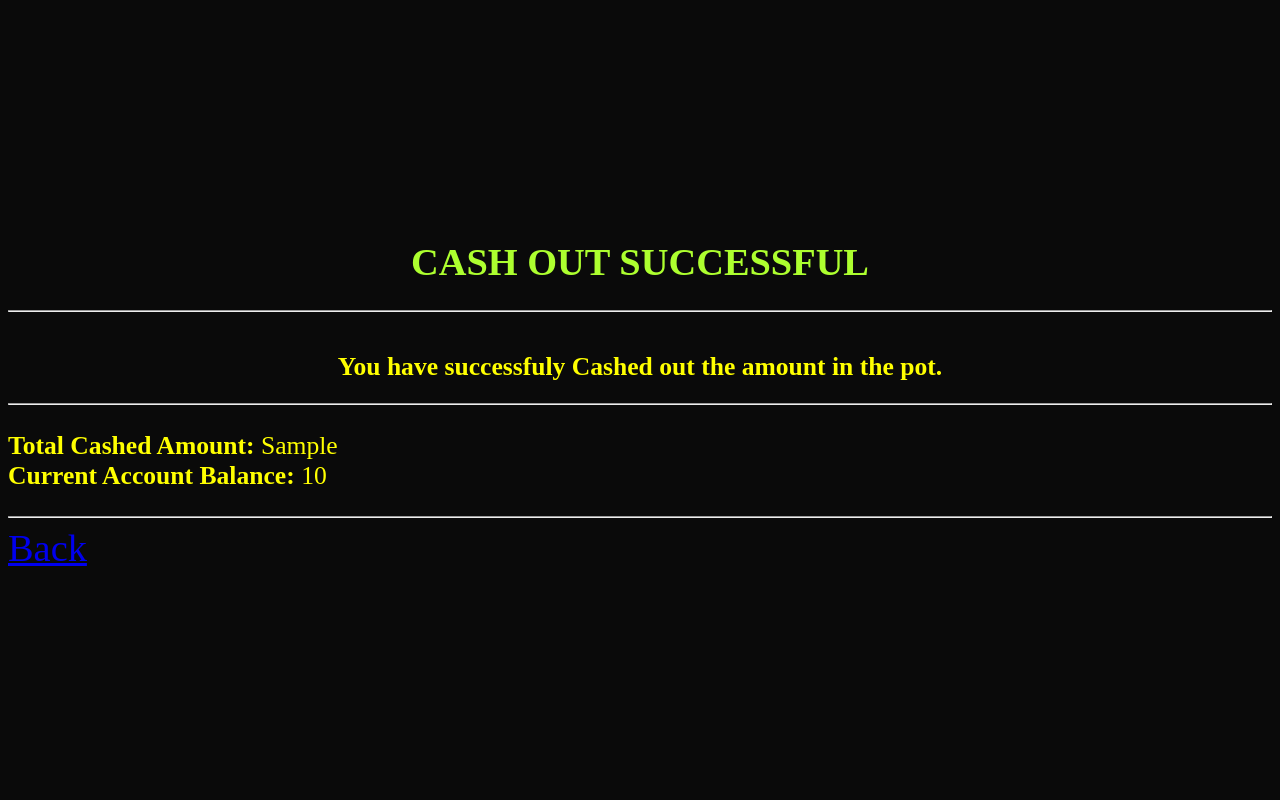
After one commit to side-character0x/spooky-arcade, a Flask app: template templates/cashout.html in a window 1280 px wide. The commit adds this page. Run offline with Flask 3, Linux system fonts and the light colour scheme; the template is opened without the code that fills it: most values are stand-ins (such as "Sample title", 1, 10 or a date in 2020).

Commit message:
functional gamble game

```diff
--- a/app.py
+++ b/app.py
@@ -7,7 +7,7 @@ app.secret_key="secret"
 
 @app.route("/")
 def root():
-    return render_template("gamble.html")
+    return render_template("root.html")
 
 @app.route("/login_initiate")
 def login_initiate():
@@ -49,10 +49,16 @@ def home():
 def route():
     username=session['username']
     candies=Database().get_candies(username)
-    return render_template("route.html", username=username, cnadies=candies)
+    return render_template("route.html", username=username, candies=candies, eligibility=True)
 
 @app.route("/gamble")
 def gamble():
+    candies=Database().get_candies(session["username"])
+    if candies<30:
+        username=session['username']
+        candies=Database().get_candies(username)
+        return render_template("route.html", username=username, candies=candies, eligibility=False)
+    Database().reduce_candies(session["username"],30)
     return render_template("/gamble.html")
 
 @app.route("/pregamble", methods=["GET","POST"])
@@ -75,17 +81,26 @@ def gambleset():
     candies=session["candies"]
     random.shuffle(candies)
     session["candies_order"]=candies
-    session["pot_candies"]=20
+    session["pot_candies"]=30
     return redirect("/gamblegame")
+
+@app.route("/cashout")
+def cashout():
+    username=session["username"]
+    pot_candies=session["pot_candies"]
+    session["pot_candies"]=0
+    Database().add_candies(username,pot_candies)
+    current_balance=Database().get_candies(username)
+    return render_template("cashout.html", current_balance=current_balance, cashed_candy=pot_candies)
 
 @app.route("/gamblegame", methods=["GET","POST"])
 def gamblegame():
     if request.method=="POST":
-        # if session["pot_candies"]<=0:
-        #     return render_template("gamble_over.html")
+        if session["pot_candies"]<=0:
+            return render_template("gamble_over.html")
         cashout=request.form.get("cashout")
         if cashout:
-            pass                                 #incomplete
+            return redirect("/cashout")
         box=int(request.form.get("box"))
         candy=session["candies_order"][box-1]
         if candy==1:
@@ -102,6 +117,6 @@ def gamblegame():
         elif candy==4:
             session["pot_candies"]=0
             return render_template("cursed_candy.html")
-    return render_template("gamblegame.html")
+    return render_template("gamblegame.html",pot_candies=session["pot_candies"])
 
 app.run(debug=True)
--- /dev/null
+++ b/templates/cashout.html
@@ -0,0 +1,18 @@
+<head>
+    <meta charset="UTF-8">
+    <meta name="viewport" content="width=device-width, initial-scale=1.0">
+    <title>CASHED OUT</title>
+</head>
+<body style="background-color: #0a0a0a; color: #ffff00;">
+    <h1 style="text-align: center; color: greenyellow; font-size: 3vw; margin-top: 30vh;">CASH OUT SUCCESSFUL</h1>
+    <hr>
+    <h2 style="text-align: center; font-size: 2vw; margin-top: 5vh;">You have successfuly Cashed out the amount in the pot.</h2>
+    <hr>
+    <p style="font-size: 2vw;">
+        <b>Total Cashed Amount: </b>{{cashed_candy}}
+        <br>
+        <b>Current Account Balance: </b>{{current_balance}}
+    </p>
+    <hr>
+    <a href="/route" style="font-size: 3vw;">Back</a>
+</body>
--- a/templates/gamblegame.html
+++ b/templates/gamblegame.html
@@ -10,6 +10,8 @@
     </div>
     <hr>
     <form action="/gamblegame" method="post">
+        <p style="text-align: center; font-size: 3vw;">Pot: {{pot_candies}} 🍬 </p>
+        <hr>
     <div style="display: grid; grid-template-columns: 1fr 1fr; gap: 8vh; width: 70%; justify-content: center; margin: auto; margin-top: 2vw;">
         <button type="submit" name="box" value="1">
         <div style="font-size: 2vw; text-align: center; cursor: pointer; padding: 7vh 5vh;">
--- a/templates/route.html
+++ b/templates/route.html
@@ -26,9 +26,14 @@
         </p>
         </div>
         <div style="border: 2px solid #39ff14; background-color: #2b2b2b; padding: 2vw; border-radius: 8px; text-align: center; box-shadow: 0 0 10px rgba(57, 255, 20, 0.2); height: 100%;">
+            {% if not eligibility %}
+            <p style="color: red;">Not enough coins.</p>
+            {% endif %}
         <p style="font-size: 3vw; margin: 0 0 10px 0;">🎰<b> THE WITCH'S GAMBLE</b></p>
         <p style="font-size: 1.2vw; color: #e0e0e0; line-height: 1.4; margin: 0 0 20px 0;">
             Gamble your candies for the chance of getting x2 candies. Beware of cured candies too.
+            <br>
+            Requires 30 candies to play.
         </p>
         <p style="font-size: 1.5vw; margin: 0;">
             <a href="/gamble" style="color: #39ff14; text-decoration: none;">[ ENTER ]</a>
```
Also changed, not shown: db.py (+6 -1 lines).
